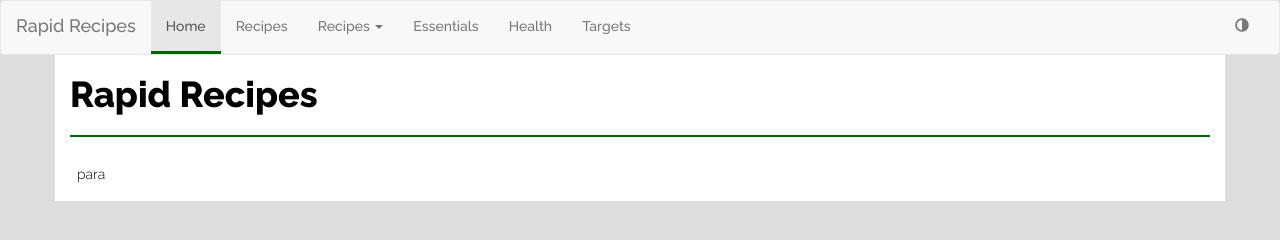
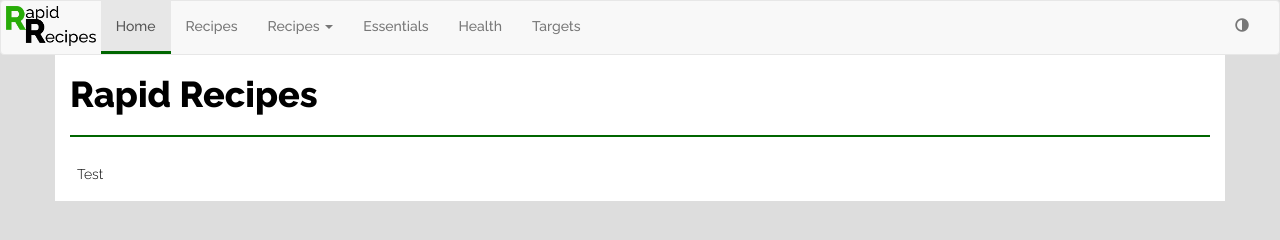
Before and after one commit to fdcoull/set08101_assessment, a plain HTML site: page boilerplate.html in a window 1280 px wide. Drawn offline with Linux system fonts and the light colour scheme.

Commit message:
Add logo and favicon

```diff
--- a/boilerplate.html
+++ b/boilerplate.html
@@ -3,11 +3,10 @@
 <!--
 
 Todo:
-* make logo
-* add logo menu
-* night mode
+* favicon
+* tiles for list page
+* template for recipe page
 
-*js use cookie to store night mode
 * carousel - https://www.w3schools.com/bootstrap/bootstrap_carousel.asp
 
 Changes
@@ -19,6 +18,7 @@ Changes
 <head>
   <meta charset="utf-8">
   <title>Rapid Recipes</title>
+  <link rel="icon" type="image/x-icon" href="images/company/favicon.ico">
   <meta name="viewport" content="width=device-width,initial-scale=1">
   <!-- CSS sources -->
   <link rel="stylesheet" href="style/global.css">
@@ -34,7 +34,9 @@ Changes
           <span class="icon-bar"></span>
           <span class="icon-bar"></span>
         </button>
-        <a class="navbar-brand" href='index.html'>Rapid Recipes</a>
+        <a class="navbar-brand" href='index.html'>
+          <img src="images/company/rapid-recipes-logo-full-black.png" alt="Rapid Recipes" id="menuLogo">
+        </a>
       </div>
       <div class="collapse navbar-collapse" id="menu">
         <ul class="nav navbar-nav">
@@ -60,11 +62,10 @@ Changes
       </div>
     </div>
   </nav>
-
   <div id="content" class="container content-rapid-recipes">
     <h1>Rapid Recipes</h1>
     <hr>
-    <p>para</p>
+    <p>Test</p>
   </div>
 </body>
 <!-- JS sources -->
--- a/js/global.js
+++ b/js/global.js
@@ -24,6 +24,7 @@ function activateDarkMode()
 {
     document.getElementById("menuBody").setAttribute("class", "navbar navbar-inverse");
     document.getElementById("body").setAttribute("class", "body-rapid-recipes-dark");
+    document.getElementById("menuLogo").setAttribute("src", "images/company/rapid-recipes-logo-full-white.png");
     document.getElementById("content").setAttribute("class", "container content-rapid-recipes-dark");
 
     document.getElementById("switchTheme").setAttribute("onClick", "activateLightMode()");
@@ -35,6 +36,7 @@ function activateLightMode()
 {
     document.getElementById("menuBody").setAttribute("class", "navbar navbar-default");
     document.getElementById("body").setAttribute("class", "body-rapid-recipes");
+    document.getElementById("menuLogo").setAttribute("src", "images/company/rapid-recipes-logo-full-black.png");
     document.getElementById("content").setAttribute("class", "container content-rapid-recipes");
 
     document.getElementById("switchTheme").setAttribute("onClick", "activateDarkMode()");
--- a/style/global.css
+++ b/style/global.css
@@ -23,6 +23,15 @@
 .navbar {
   margin-bottom: 0 !important;
   font-family: raleway-regular;
+}
+
+.navbar-brand {
+  padding: 5px 5px !important;
+}
+
+.navbar-brand > img {
+  height:100%;
+  width:auto;
 }
 
 
```
Also changed, not shown: images/company/favicon.ico (added), images/company/rapid-recipes-logo-full-black.png (added), images/company/rapid-recipes-logo-full-white.png (added), images/company/rapid-recipes-logo-minimal-black.png (added), images/company/rapid-recipes-logo-minimal-white.png (added).
